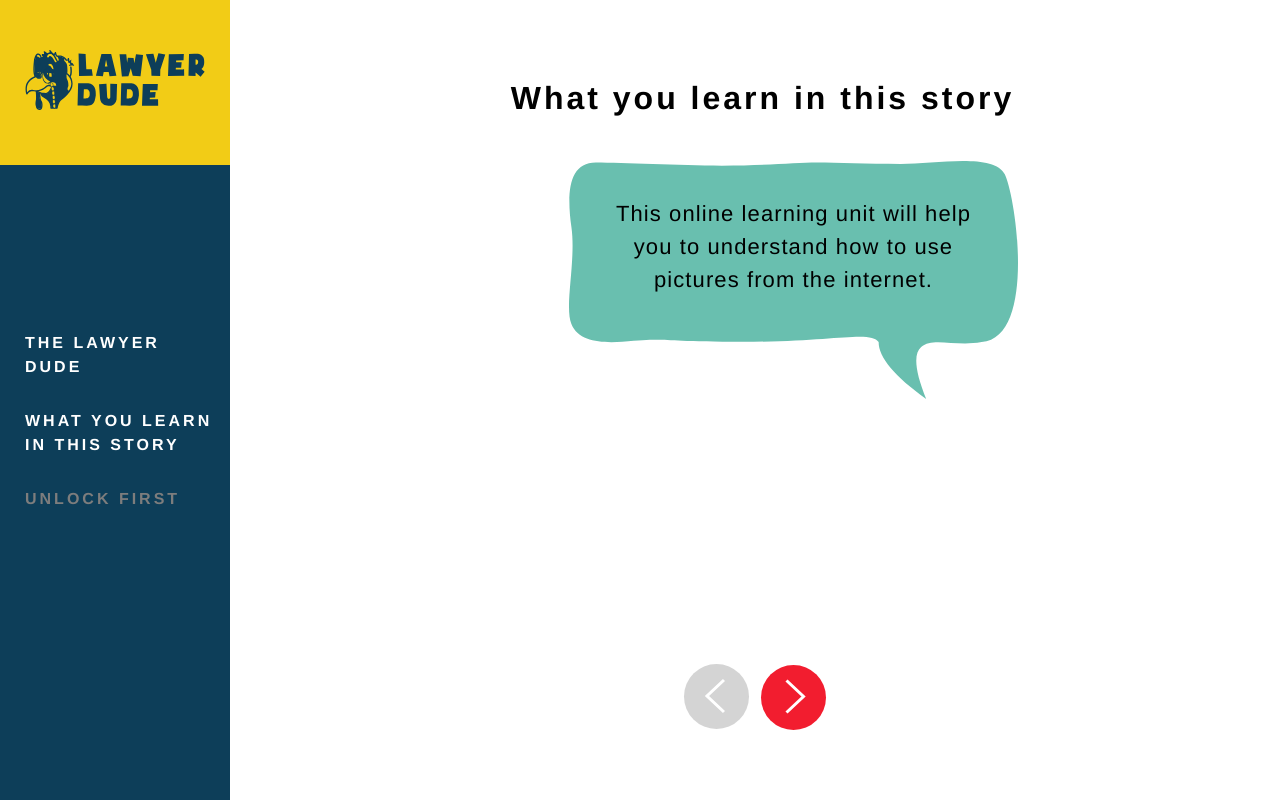
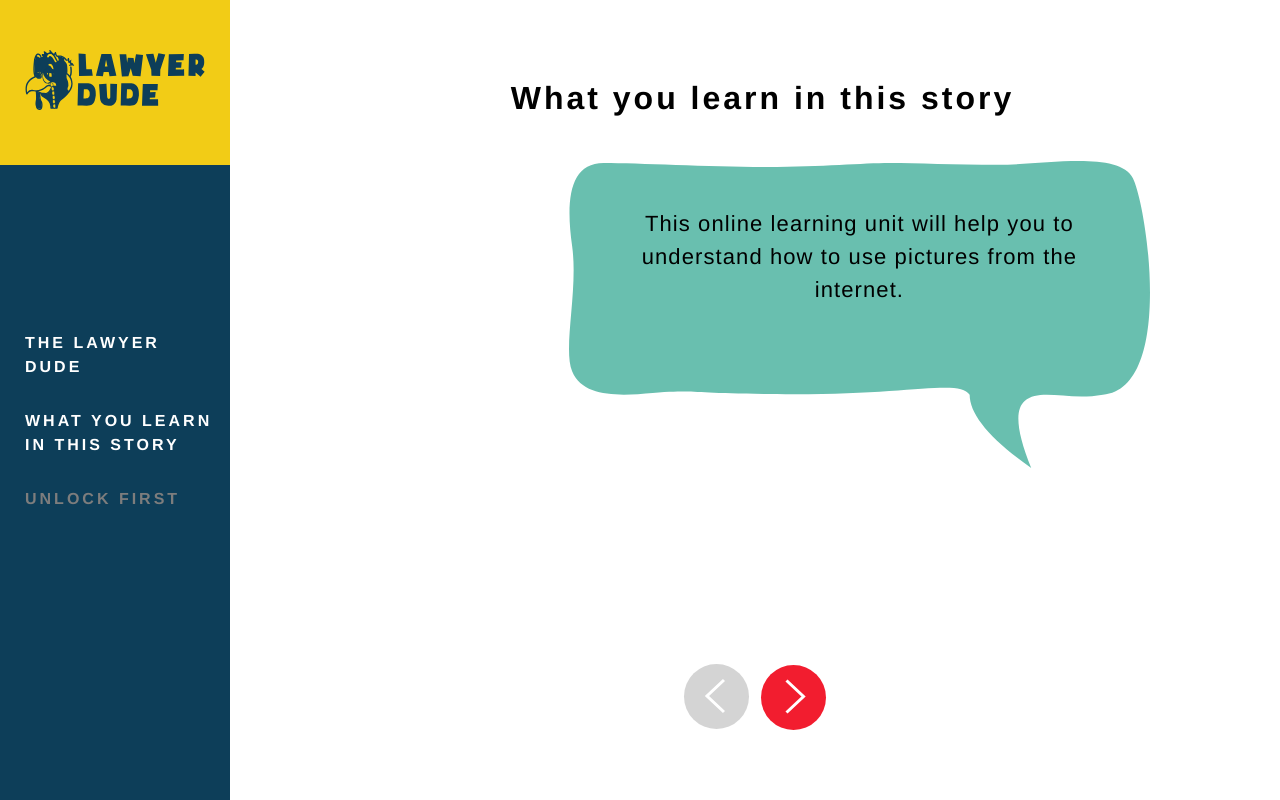
Before and after one commit to ViviZa/lawyer-dude, a React (Create React App) app: page / in a window 1280 px wide. Both pictures are taken after a click on the button "Commence le eLearning". Built offline with nearby package versions, Linux system fonts and the light colour scheme.

Commit message:
deleted speech width

```diff
--- a/src/styles/_svgs.scss
+++ b/src/styles/_svgs.scss
@@ -15,7 +15,6 @@
 .speech {
 	font-size: 22px;
 	position: relative;
-	width: 58%;
 	margin-top: 5%;
 	margin-left: 25%;
 
```
Also changed, not shown: 1 other file (tests, documents, lock files or other folders).
